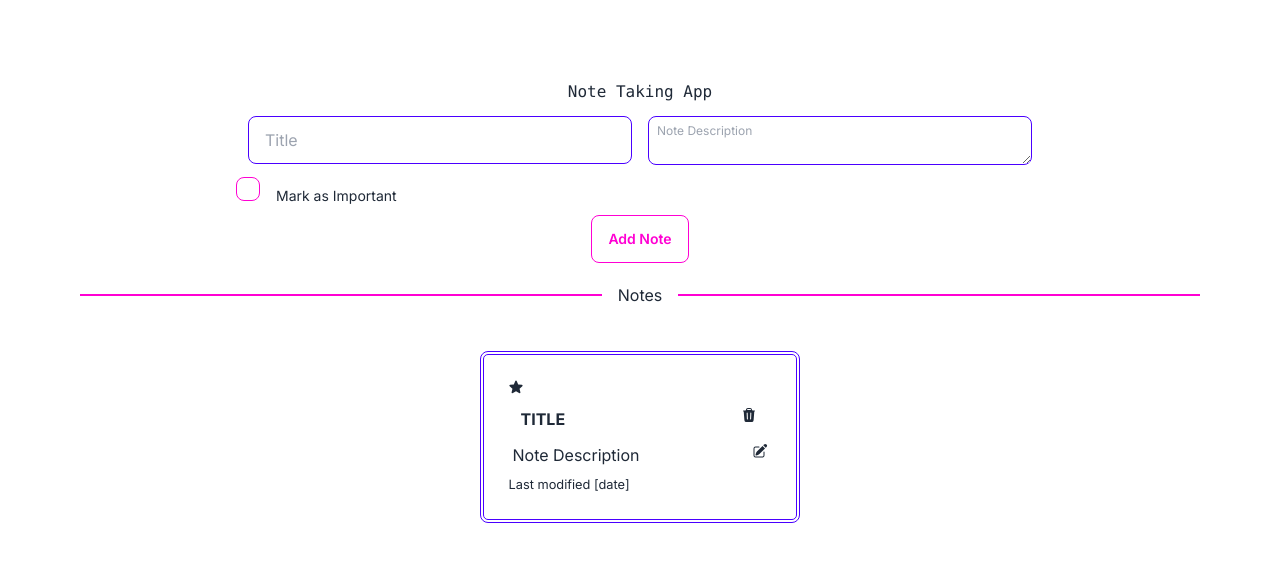
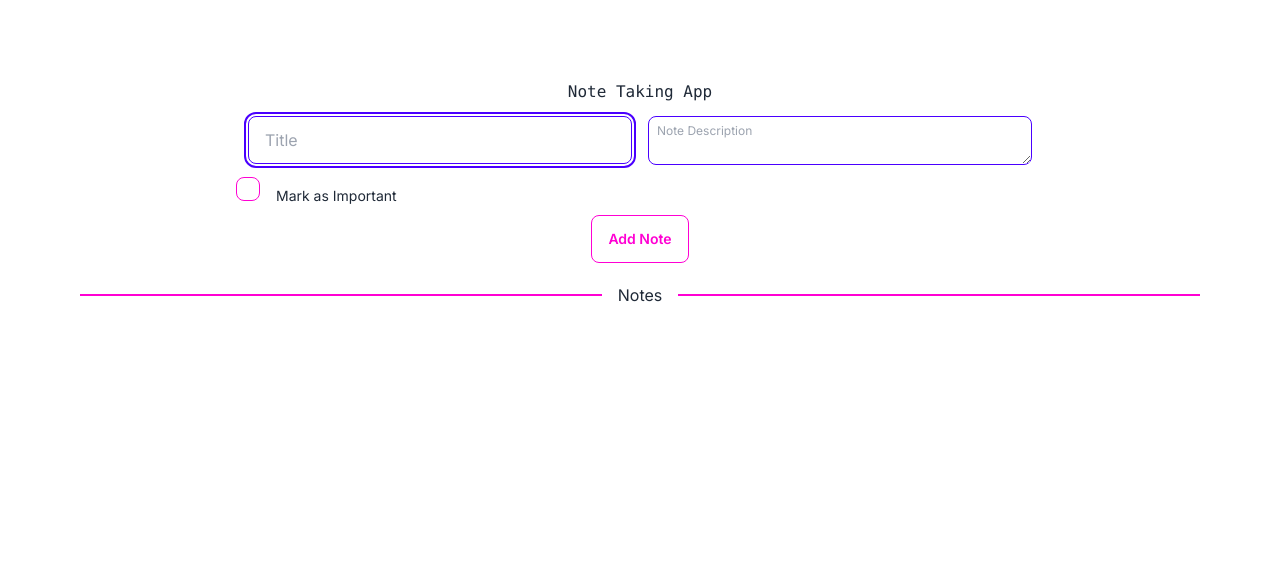
Before and after one commit to RichardMelvin019/note-taking-app, a Next.js app in the folder note-taking-app/: page / in a window 1280 px wide. Shown: the top 562 px of the page. Built offline with nearby package versions, Linux system fonts and the light colour scheme.

Commit message:
successfully implemented the addNote fuction

```diff
--- a/note-taking-app/app/note/page.tsx
+++ b/note-taking-app/app/note/page.tsx
@@ -1,6 +1,6 @@
 "use client"
 
-const Note = () => {
+const Note = ({ onAddNote }) => {
   return (
     <div>
       <div className="flex flex-row m-3 space-x-4 justify-center">
@@ -8,12 +8,13 @@ const Note = () => {
           type="text"
           id="title"
           placeholder="Title"
+          autoFocus
           className="input input-bordered input-primary w-96"
         />
         <textarea
           id="description"
           placeholder="Note Description"
-          className="textarea textarea-primary textarea-bordered textarea-xs w-96 "
+          className="textarea textarea-primary textarea-bordered textarea-xs w-96 text-balance"
         />
       </div>
       <div className="form-control">
@@ -27,7 +28,7 @@ const Note = () => {
           type="submit"
           id="submit"
           className="btn btn-outline btn-secondary m-2"
-          onClick={() => alert("Note successfully added")}
+          onClick={onAddNote}
         >
           Add Note
         </button>
--- a/note-taking-app/app/notelist/page.tsx
+++ b/note-taking-app/app/notelist/page.tsx
@@ -2,21 +2,27 @@
 
 import { HiStar, HiTrash, HiPencilSquare } from "react-icons/hi2";
 
-const NoteList = () => {
+const NoteList = ({ notes }) => {
   return (
-    <div className="flex flex-row justify-normal">
+    <div className="grid grid-cols-3 gap-4 justify-normal">
+      {notes.map((note) => (
         <div className="items-center border-double border-4 border-primary p-6 rounded-lg">
           <HiStar />
           <div className="flex flex-row m-3 space-x-44">
             <strong>TITLE</strong>
-          <HiTrash />
+            <button className="btn btn-ghost">
+              <HiTrash className="text-red-600" />
+            </button>
           </div>
           <div className="flex flex-row m-1 space-x-28">
             <p>Note Description</p>
-          <HiPencilSquare />
+            <button className="btn btn-ghost">
+              <HiPencilSquare className="text-blue-600" />
+            </button>
           </div>
           <small>Last modified [date]</small>
         </div>
+      ))}
     </div>
   );
 };
--- a/note-taking-app/app/page.tsx
+++ b/note-taking-app/app/page.tsx
@@ -1,16 +1,39 @@
 "use client"
 
+import { useState } from "react";
+import uuid from "react-uuid";
 import Note from "./note/page";
 import NoteList from "./notelist/page";
 
+interface Notes {
+  id: string;
+  title: string;
+  description: string;
+  lastModified: number;
+}
+
 export default function Home() {
+
+  const [notes, setNotes] = useState<Notes[]>([]);
+
+  const onAddNote = () => {
+    const newNote = {
+      id: uuid(), // Creates a random unique id.
+      title: "",
+      description: "",
+      lastModified: Date.now(),
+    };
+
+    setNotes([newNote, ...notes]); // Adds the new note to the notes array (By spreading the elements inside notes).
+  };
+
   return (
     <main className="flex flex-col items-center m-20">
       <div className="font-mono">Note Taking App</div>
-      <Note />
+      <Note onAddNote={onAddNote} />
       <div className="divider divider-secondary mb-7">Notes</div>
       <div className="mt-5">
-        <NoteList />
+        <NoteList notes={notes} />
       </div>
     </main>
   );
--- a/note-taking-app/package.json
+++ b/note-taking-app/package.json
@@ -12,7 +12,8 @@
     "next": "14.2.4",
     "react": "^18",
     "react-dom": "^18",
-    "react-icons": "^5.2.1"
+    "react-icons": "^5.2.1",
+    "react-uuid": "^2.0.0"
   },
   "devDependencies": {
     "@types/node": "^20",
```
Also changed, not shown: 1 other file (tests, documents, lock files or other folders). Lines whose indentation alone changed are shown as unchanged.
